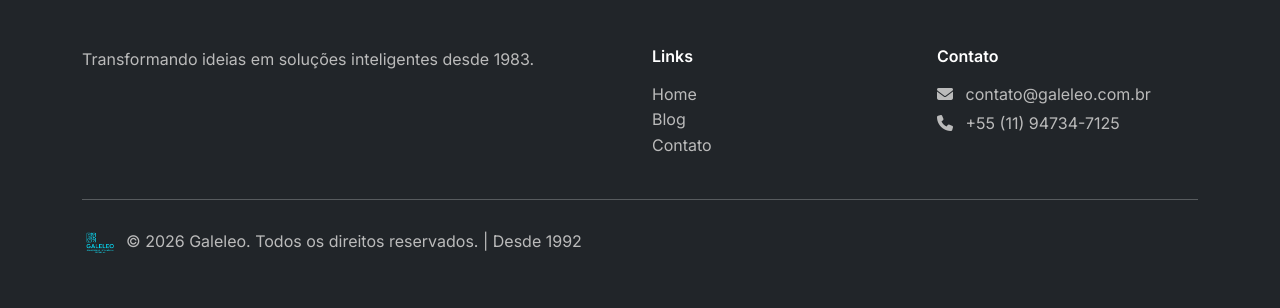
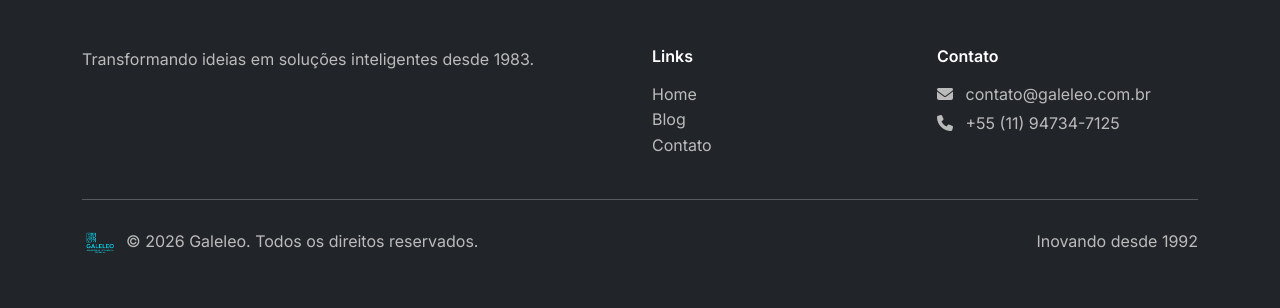
Before and after one commit to ledumelo/Galeleo, a Flask app: page /blog in a window 1280 px wide. Shown: the part 1553-1861 px from the top of the page. Run offline with Flask 3, Linux system fonts and the light colour scheme.

Commit message:
Update footer to display company founding year and align text
Update footer text and translations to reflect company's founding year, and adjust layout to align copyright and founding year text to separate sides.

Replit-Commit-Author: Agent
Replit-Commit-Session-Id: 87151b39-c16d-4932-ae20-c3fd51eb7e9c
Replit-Commit-Checkpoint-Type: full_checkpoint
Replit-Commit-Event-Id: ec1d7223-d599-4dad-883a-2e888c57416d
Replit-Commit-Screenshot-Url: https://storage.googleapis.com/screenshot-production-us-central1/2b8dccb4-6591-4bcb-a47e-38d560993efc/87151b39-c16d-4932-ae20-c3fd51eb7e9c/Ye5EZqI
Replit-Helium-Checkpoint-Created: true

```diff
--- a/static/data/content.json
+++ b/static/data/content.json
@@ -243,7 +243,7 @@
       "contact_title": "Contato",
       "rights": "Todos os direitos reservados.",
       "since": "Inovando desde",
-      "since_founded": "Desde 1992"
+      "since_founded": "Inovando desde 1992"
     }
   },
   "en": {
@@ -490,7 +490,7 @@
       "contact_title": "Contact",
       "rights": "All rights reserved.",
       "since": "Innovating since",
-      "since_founded": "Since 1992"
+      "since_founded": "Innovating since 1992"
     }
   },
   "es": {
@@ -737,7 +737,7 @@
       "contact_title": "Contacto",
       "rights": "Todos los derechos reservados.",
       "since": "Innovando desde",
-      "since_founded": "Desde 1992"
+      "since_founded": "Innovando desde 1992"
     }
   }
 }
--- a/templates/base.html
+++ b/templates/base.html
@@ -144,13 +144,18 @@
             </div>
             <hr class="my-4">
             <div class="row align-items-center">
-                <div class="col-md-12">
+                <div class="col-md-6">
                     <div class="d-flex align-items-center">
                         <img src="{{ url_for('static', filename='images/galeleo-logo.png') }}" alt="Galeleo" height="36" class="me-2">
                         <p class="text-muted mb-0">
-                            &copy; {{ current_year }} Galeleo. {{ content.footer.rights if content.footer else 'Todos os direitos reservados.' }} | {{ content.footer.since_founded if content.footer else 'Desde 1992' }}
+                            &copy; {{ current_year }} Galeleo. {{ content.footer.rights if content.footer else 'Todos os direitos reservados.' }}
                         </p>
                     </div>
+                </div>
+                <div class="col-md-6 text-md-end">
+                    <span class="text-muted">
+                        {{ content.footer.since_founded if content.footer else 'Inovando desde 1992' }}
+                    </span>
                 </div>
             </div>
         </div>
```
Also changed, not shown: attached_assets/image_1779370697767.png (added).
